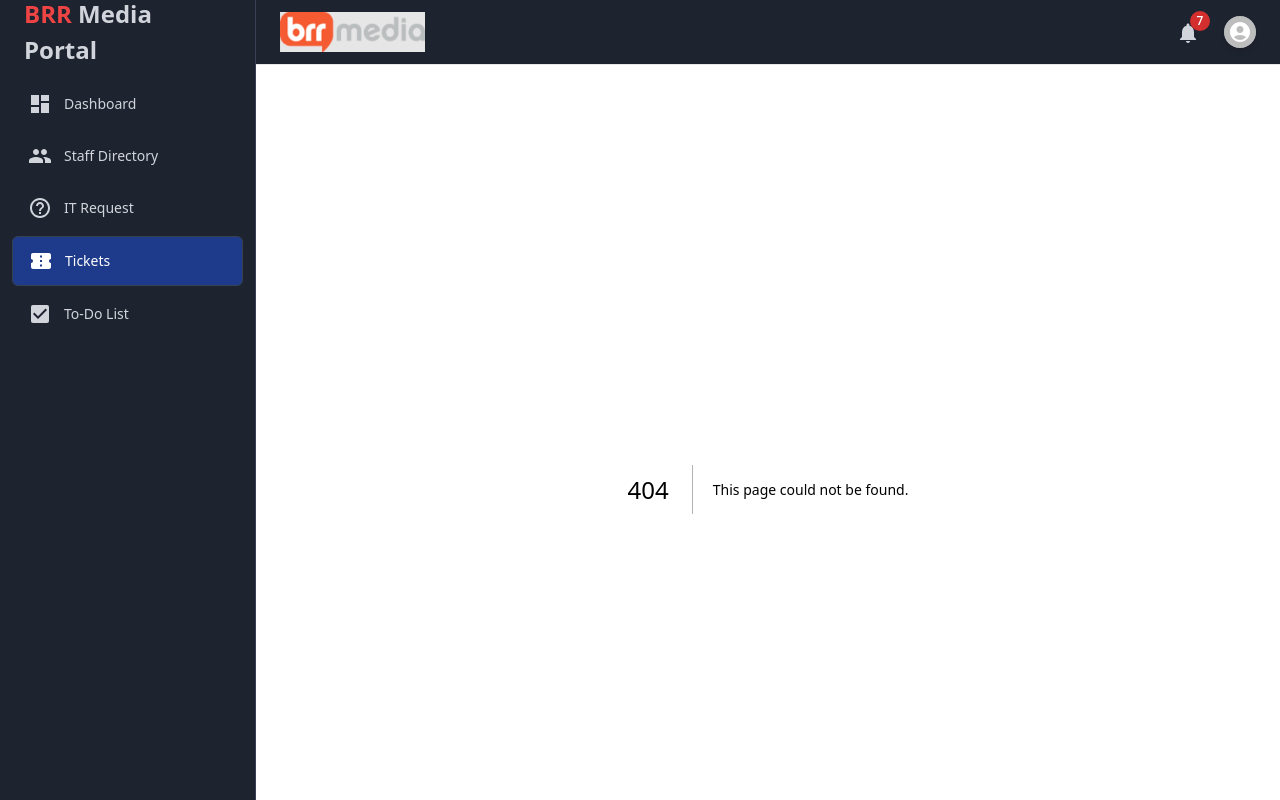
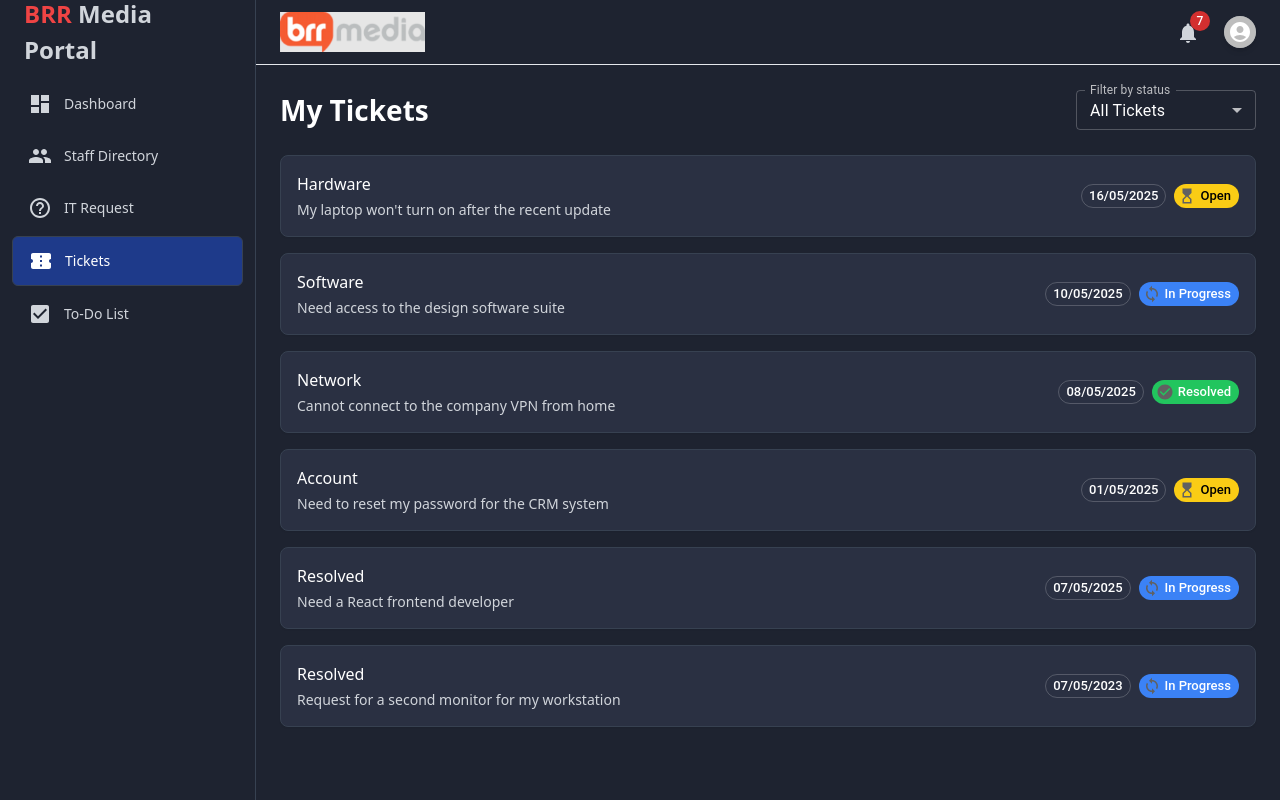
Before and after one commit to mace-akkari/BRR-Dashboard, a Next.js app: page /tickets in a window 1280 px wide. Before the commit this address had no page. Built offline with nearby package versions, Linux system fonts and the light colour scheme.

Commit message:
feat: add ticket page with filtered status

```diff
--- /dev/null
+++ b/app/tickets/page.tsx
@@ -0,0 +1,92 @@
+"use client";
+
+import { useState } from "react";
+import { FormControl, InputLabel, Select, MenuItem } from "@mui/material";
+import { TicketRow } from "@/components/tickets/ticket-row";
+import { tickets } from "@/lib/mock-data";
+
+export default function TicketsPage() {
+  const [statusFilter, setStatusFilter] = useState("all");
+
+  const filteredTickets = tickets.filter((ticket) => {
+    if (statusFilter === "all") return true;
+    return ticket.status.toLowerCase() === statusFilter.toLowerCase();
+  });
+
+  return (
+    <main className="space-y-6">
+      <header className="flex flex-col justify-between gap-4 md:flex-row md:items-center">
+        <h1 className="text-2xl font-bold text-white">My Tickets</h1>
+        <FormControl
+          size="small"
+          className="w-[180px]"
+          sx={{
+            "& .MuiInputLabel-root": {
+              color: "rgba(255, 255, 255, 0.7)",
+            },
+            "& .MuiOutlinedInput-root": {
+              color: "white",
+              "& fieldset": {
+                borderColor: "rgba(255, 255, 255, 0.23)",
+              },
+              "&:hover fieldset": {
+                borderColor: "rgba(255, 255, 255, 0.5)",
+              },
+              "&.Mui-focused fieldset": {
+                borderColor: "#90caf9",
+              },
+            },
+            "& .MuiSelect-icon": {
+              color: "rgba(255, 255, 255, 0.7)",
+            },
+          }}
+        >
+          <InputLabel id="status-filter-label">Filter by status</InputLabel>
+          <Select
+            labelId="status-filter-label"
+            value={statusFilter}
+            label="Filter by status"
+            onChange={(e) => setStatusFilter(e.target.value)}
+            MenuProps={{
+              PaperProps: {
+                sx: {
+                  backgroundColor: "#2a3042",
+                  color: "white",
+                  "& .MuiMenuItem-root:hover": {
+                    backgroundColor: "rgba(144, 202, 249, 0.08)",
+                  },
+                  "& .MuiMenuItem-root.Mui-selected": {
+                    backgroundColor: "rgba(144, 202, 249, 0.16)",
+                  },
+                  "& .MuiMenuItem-root.Mui-selected:hover": {
+                    backgroundColor: "rgba(144, 202, 249, 0.24)",
+                  },
+                },
+              },
+            }}
+          >
+            <MenuItem value="all">All Tickets</MenuItem>
+            <MenuItem value="open">Open</MenuItem>
+            <MenuItem value="in progress">In Progress</MenuItem>
+            <MenuItem value="resolved">Resolved</MenuItem>
+          </Select>
+        </FormControl>
+      </header>
+
+      <section aria-label="Filtered Tickets" className="space-y-4">
+        {filteredTickets.length === 0 ? (
+          <div className="rounded-lg border border-dashed border-gray-600 p-8 text-center">
+            <h2 className="text-lg font-medium text-white">No tickets found</h2>
+            <p className="text-sm text-gray-400">
+              You haven't submitted any IT support tickets yet.
+            </p>
+          </div>
+        ) : (
+          filteredTickets.map((ticket) => (
+            <TicketRow key={ticket.id} ticket={ticket} />
+          ))
+        )}
+      </section>
+    </main>
+  );
+}
--- /dev/null
+++ b/components/tickets/ticket-row.tsx
@@ -0,0 +1,97 @@
+import { Chip } from "@mui/material";
+import {
+  HourglassTop,
+  Loop,
+  CheckCircle,
+  HelpOutline,
+} from "@mui/icons-material";
+import type { Ticket } from "@/lib/types";
+
+interface TicketRowProps {
+  ticket: Ticket;
+}
+
+export function TicketRow({ ticket }: TicketRowProps) {
+  const getStatusChip = (status: string) => {
+    switch (status.toLowerCase()) {
+      case "open":
+        return {
+          icon: <HourglassTop sx={{ color: "#fff" }} fontSize="small" />,
+          label: "Open",
+          sx: {
+            backgroundColor: "#facc15",
+            color: "#000",
+            fontWeight: 500,
+            borderRadius: "9999px",
+          },
+        };
+      case "in progress":
+        return {
+          icon: <Loop sx={{ color: "#fff" }} fontSize="small" />,
+          label: "In Progress",
+          sx: {
+            backgroundColor: "#3b82f6",
+            color: "#fff",
+            fontWeight: 500,
+            borderRadius: "9999px",
+          },
+        };
+      case "resolved":
+        return {
+          icon: <CheckCircle sx={{ color: "#fff" }} fontSize="small" />,
+          label: "Resolved",
+          sx: {
+            backgroundColor: "#22c55e",
+            color: "#fff",
+            fontWeight: 500,
+            borderRadius: "9999px",
+          },
+        };
+      default:
+        return {
+          icon: <HelpOutline sx={{ color: "#fff" }} fontSize="small" />,
+          label: "Unknown",
+          sx: {
+            backgroundColor: "#6b7280",
+            color: "#fff",
+            fontWeight: 500,
+            borderRadius: "9999px",
+          },
+        };
+    }
+  };
+
+  const statusChip = getStatusChip(ticket.status);
+
+  return (
+    <article className="mb-3 flex flex-col space-y-2 rounded-lg border border-gray-700 bg-[#2a3042] p-4 shadow-sm md:flex-row md:items-center md:justify-between md:space-y-0">
+      <div className="space-y-1">
+        <h3 className="font-medium text-white">{ticket.issue}</h3>
+        <p className="text-sm text-gray-300 line-clamp-2">
+          {ticket.description}
+        </p>
+      </div>
+      <div className="flex items-center gap-2">
+        <Chip
+          label={new Date(ticket.created).toLocaleDateString("en-GB")}
+          variant="outlined"
+          size="small"
+          sx={{
+            borderColor: "rgba(255,255,255,0.2)",
+            color: "white",
+            fontWeight: 500,
+            borderRadius: "9999px",
+          }}
+        />
+        <Chip
+          icon={statusChip.icon}
+          label={statusChip.label}
+          size="small"
+          sx={statusChip.sx}
+          aria-label={`Status: ${statusChip.label}`}
+          title={`Status: ${statusChip.label}`}
+        />
+      </div>
+    </article>
+  );
+}
```
